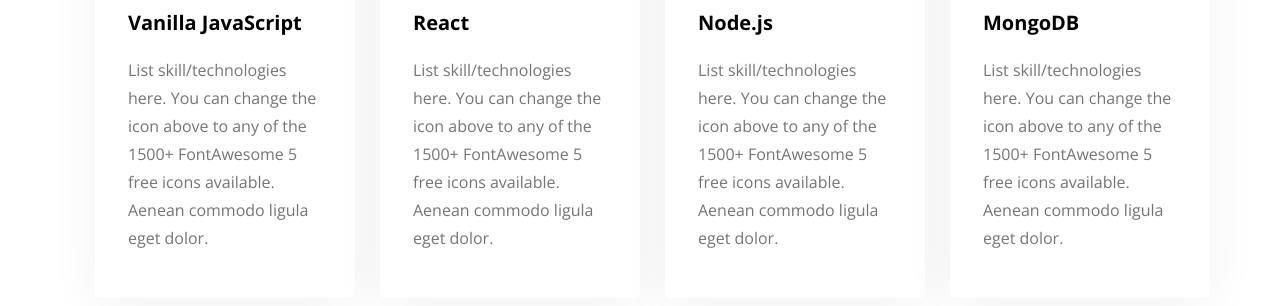
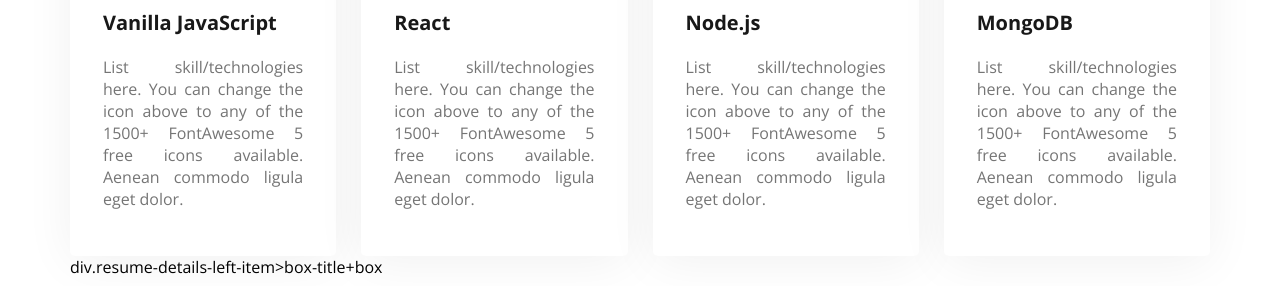
Before and after one commit to cpapon/web-portfolio, a plain HTML site: page index.html in a window 1280 px wide. Shown: the part 1767-2073 px from the top of the page. Drawn offline with nearby package versions, Linux system fonts and the light colour scheme.

Commit message:
summary of cv added

```diff
--- a/index.html
+++ b/index.html
@@ -97,6 +97,16 @@
                 </div>
             </div>
         </section>
+
+          <!-- Resume Section -->
+          <section>
+                <div class="resume-detials-box-1">
+                    div.resume-details-left-item>box-title+box
+                </div>
+                <div class="resume-detials-box-2"></div>
+                <div class="resume-detials-box-3"></div>
+                <div class="resume-detials-box-4"></div>
+          </section>
     </main>
     <main>
 
--- a/style/porfolio.css
+++ b/style/porfolio.css
@@ -160,6 +160,9 @@
 .skill-container {
     display: flex;
     margin-top: 50px;
+    gap: 25px;
+    vertical-align: middle;
+    text-align: justify;
 }
 
 .skill {
@@ -167,7 +170,7 @@
     border-radius: 5px;
     box-shadow: 0px 6px 50px 0px rgba(0, 0, 0, 0.06);
     padding: 30px 33px;
-    margin-left: 25px;
+    gap: 50px;
 }
 
 .skill-details {
@@ -175,11 +178,11 @@
     font-size: 16px;
     font-style: normal;
     font-weight: 400;
-    line-height: 28px;
+
 }
 
 .skill-title {
-    color: #181818);
+    color: #181818;
     font-size: 20px;
     font-style: normal;
     font-weight: 700;
```
